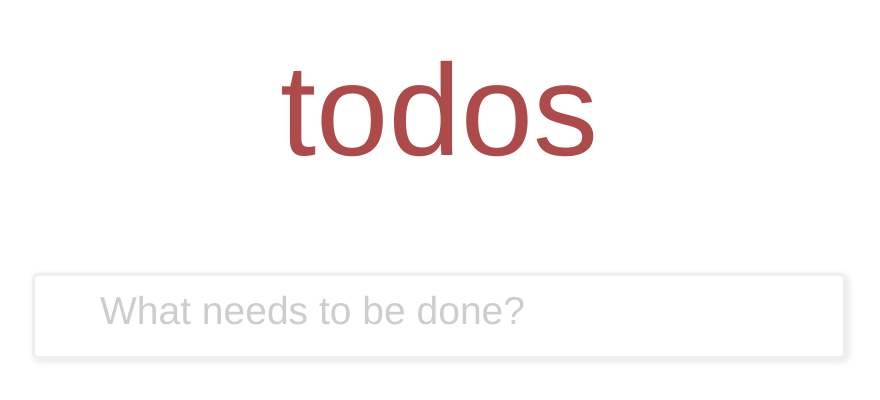
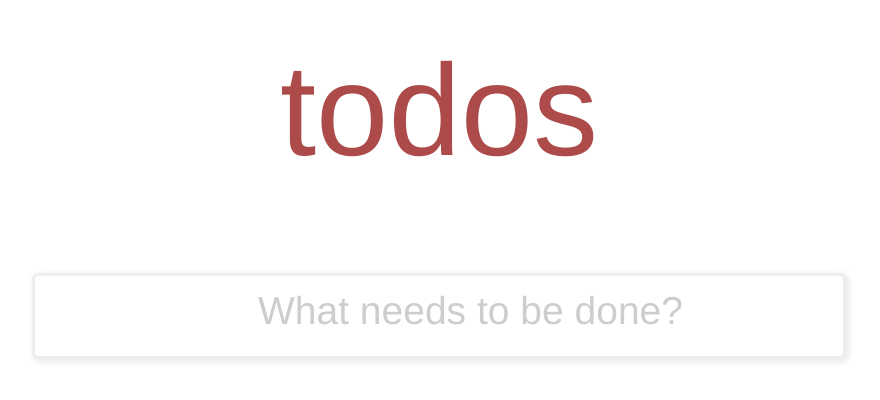
Before and after one commit to jyotikabanerjee/react-todos, a React (Create React App) app: page / in a window 1280 px wide. Shown: the part 138-538 px from the top of the page, without its empty margins (201-1081 px from the left). Built offline with nearby package versions, Linux system fonts and the light colour scheme.

Commit message:
refactor

```diff
--- a/src/App.js
+++ b/src/App.js
@@ -1,6 +1,5 @@
 import './App.css';
-import './pages/todo-main'
-import TodoMain from "./pages/todo-main";
+import TodoMain from "./pages/todos/todo-main";
 
 function App() {
   return (
--- a/src/components/item/items.module.scss
+++ /dev/null
@@ -1,7 +0,0 @@
-.container {
-  background-color: rebeccapurple;
-  min-height: 1em;
-  color: #eeeeee;
-  font-family: "Helvetica Neue";
-  font-weight: lighter;
-}
--- a/src/components/item/todo-item.js
+++ /dev/null
@@ -1,29 +0,0 @@
-import React, {useEffect, useState} from 'react';
-import * as classes from './items.module.scss';
-
-const TodoItem = (todo) => {
-    // let [item, setItem] = useState({});
-    // useEffect(() => {
-    //     console.log('Inside item');
-    //     console.log(todo);
-    //     setItem(todo);
-    // }, [todo]);
-    /*
-    *
-    * */
-    let item = {todo};
-    console.log(item);
-
-    return (
-        <div>
-           <div className={classes.container}>
-               Here are your tasks:
-               <span> {item.task} </span>
-               <span> {item.done} </span>
-           </div>
-        </div>
-    );
-};
-
-
-export default TodoItem;
--- /dev/null
+++ b/src/components/todos/item/items.module.scss
@@ -0,0 +1,8 @@
+.container {
+  background-color: white;
+  min-height: 2em;
+  border: 1px solid #eee;
+  color: black;
+  font-family: "Helvetica Neue";
+  font-weight: lighter;
+}
--- /dev/null
+++ b/src/components/todos/item/todo-item.js
@@ -0,0 +1,22 @@
+import React from 'react';
+import PropTypes from 'prop-types';
+import * as classes from './items.module.scss';
+
+const TodoItem = ({todo}) => {
+    return (
+        <div>
+            <div className={classes.container}>
+                <span> {todo.task} </span>
+            </div>
+        </div>
+    );
+};
+
+TodoItem.propTypes = {
+    todo: PropTypes.object
+};
+TodoItem.defaultProps = {
+    todo: {}
+};
+
+export default TodoItem;
--- a/src/pages/todo-main.css
+++ b/src/pages/todos/main.module.scss
@@ -1,4 +1,4 @@
-.Todo-header {
+.header {
   font-family: "Helvetica Neue";
   color: darkred;
   font-weight: lighter;
@@ -7,12 +7,11 @@
   opacity: 70%;
 }
 
-.Todo-container {
-    margin-top:0;
-    padding-top: 0;
-}
+.container {
+  margin-top:5px;
+  //padding-top: 0;
 
-#Todo-enter {
+  #enter {
     min-width: 30em;
     height: 3em;
     border: 0.15em solid #eeeeee;
@@ -23,15 +22,17 @@
     font-family: "Helvetica Neue";
     font-weight: lighter;
     font-size: 1em;
+    text-align: center;
   }
 
-#Todo-enter::placeholder {
+  #enter::placeholder {
     color: #cdcdcd;
     font-size: 1.5em;
     font-weight: lighter;
     padding-left: 1em;
   }
 
-#Todo-enter:focus {
+  #enter:focus {
     border: 0.15em solid #eeeeee;;
   }
+}
--- a/src/pages/todo-main.js
+++ b/src/pages/todos/todo-main.js
@@ -1,7 +1,7 @@
 import React, {useState} from 'react';
-import './todo-main.css';
 import {v4} from 'uuid';
-import TodoItem from "../components/item/todo-item";
+import TodoItem from "../../components/todos/item/todo-item";
+import * as classes from "./main.module.scss"
 
 const TodoMain = () => {
     let [todos, setTodos] = useState([]);
@@ -29,11 +29,11 @@ const TodoMain = () => {
 
     return (
         <div>
-            <h1 className="Todo-header">
+            <h1 className={classes.header}>
                 todos
              </h1>
-            <div className="Todo-container">
-                <input id="Todo-enter" type="text" placeholder="What needs to be done?" onKeyDown={handleKeyDown} onBlur={handleSubmit}/>
+            <div className={classes.container}>
+                <input id={classes.enter} type="text" placeholder="What needs to be done?" onKeyDown={handleKeyDown} onBlur={handleSubmit}/>
             </div>
             <div>
                 {todos.length > 0  && todos.map((item)=> {
```
Also changed, not shown: src/components/item/todo-item.css (added). Lines whose indentation alone changed are shown as unchanged.
